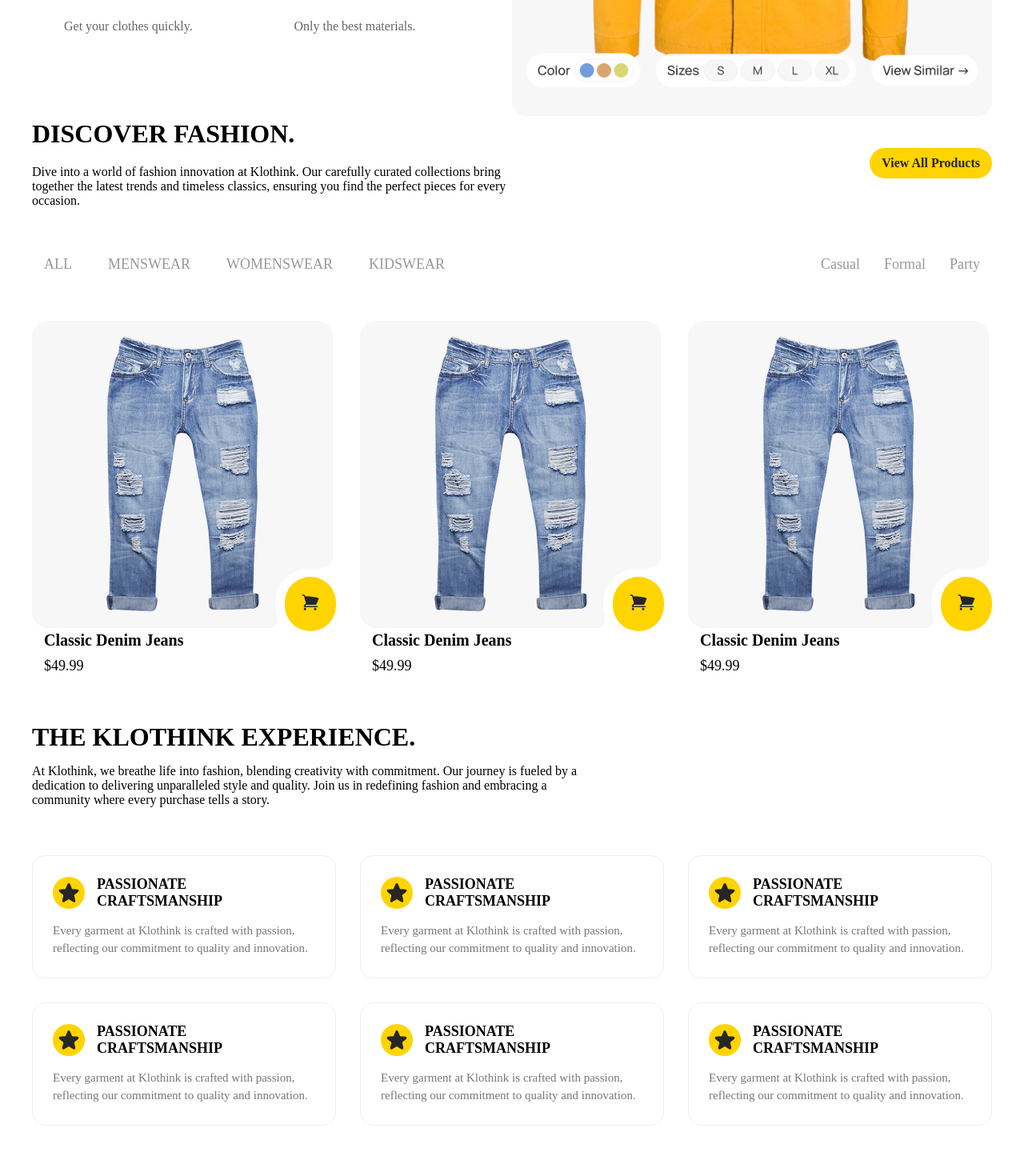
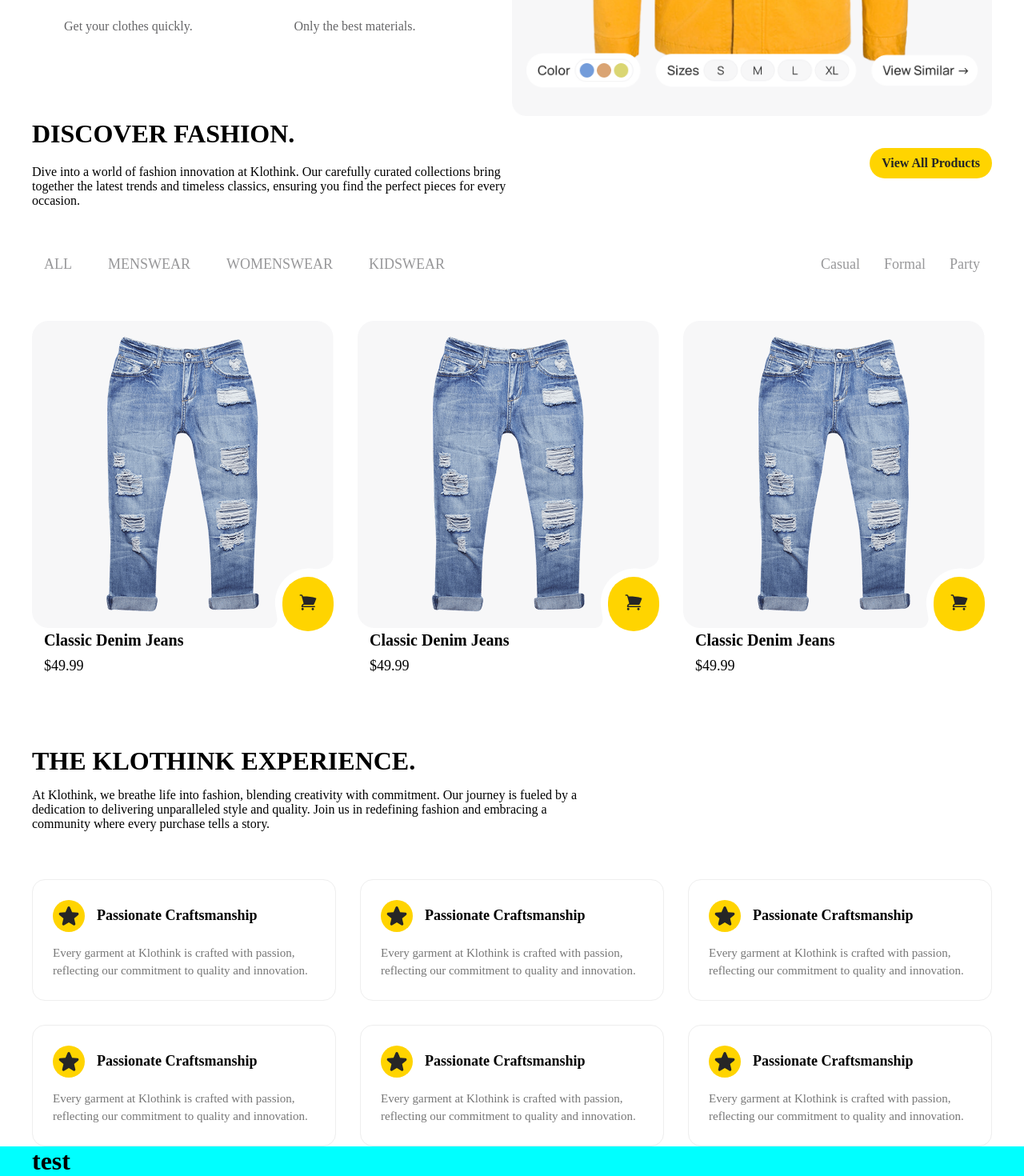
Before and after one commit to autli5/klothink, a React (Vite) app: page /klothink/products in a window 1280 px wide. Shown: the part 692-2162 px from the top of the page at 80% size. Before the commit the page ends 2099 px from the top, so only its background shows below. Built offline with nearby package versions, Linux system fonts and the light colour scheme.

Commit message:
add footer component

```diff
--- a/src/App.tsx
+++ b/src/App.tsx
@@ -3,6 +3,7 @@
 import "./App.css"
 
 import Header from "./components/Header"
+import Footer from "./components/Footer"
 
 
 import Home from "./pages/Home"
@@ -17,6 +18,9 @@
         <Route path="/*" element={<Home />} />
         <Route path="/" element={<Home />} />
       </Routes>
+
+      <Footer />
+
     </BrowserRouter>
   )
 }
--- /dev/null
+++ b/src/components/Footer.tsx
@@ -0,0 +1,11 @@
+import "../styles/components/Footer.css"
+
+export default function Footer() {
+    return (
+        <footer>
+            <div className="container">
+                <h1>test</h1>
+            </div>
+        </footer>
+    )
+}
--- /dev/null
+++ b/src/styles/components/Footer.css
@@ -0,0 +1,3 @@
+footer {
+    background-color: aqua;
+}
--- a/src/styles/pages/Home.css
+++ b/src/styles/pages/Home.css
@@ -160,14 +160,28 @@
 }
 
 .categories .cards {
-    display: grid;
-    grid-template-columns: repeat(3, 1fr);
+    display: flex;
     gap: 30px;
     margin-top: 60px;
+    overflow-x: auto;
+    scroll-behavior: smooth;
+    padding-bottom: 10px;
 }
 
+.categories .cards::-webkit-scrollbar {
+    height: 8px;
+}
+
+.categories .cards::-webkit-scrollbar-thumb {
+    background: #262626;
+    border-radius: 10px;
+}
+
+/* чтобы карточки не сжимались */
 .categories .cards .card {
-    width: 100%;
+    min-width: 300px;
+    flex-shrink: 0;
+    margin-bottom: 20px;
 }
 
 .categories .cards .card .top {
@@ -250,7 +264,6 @@
 
 .experience .card .top h1 {
     font-size: 18px;
-    text-transform: uppercase;
 }
 
 .experience .card .bottom p {
```
Also changed, not shown: 1 other file (tests, documents, lock files or other folders).
